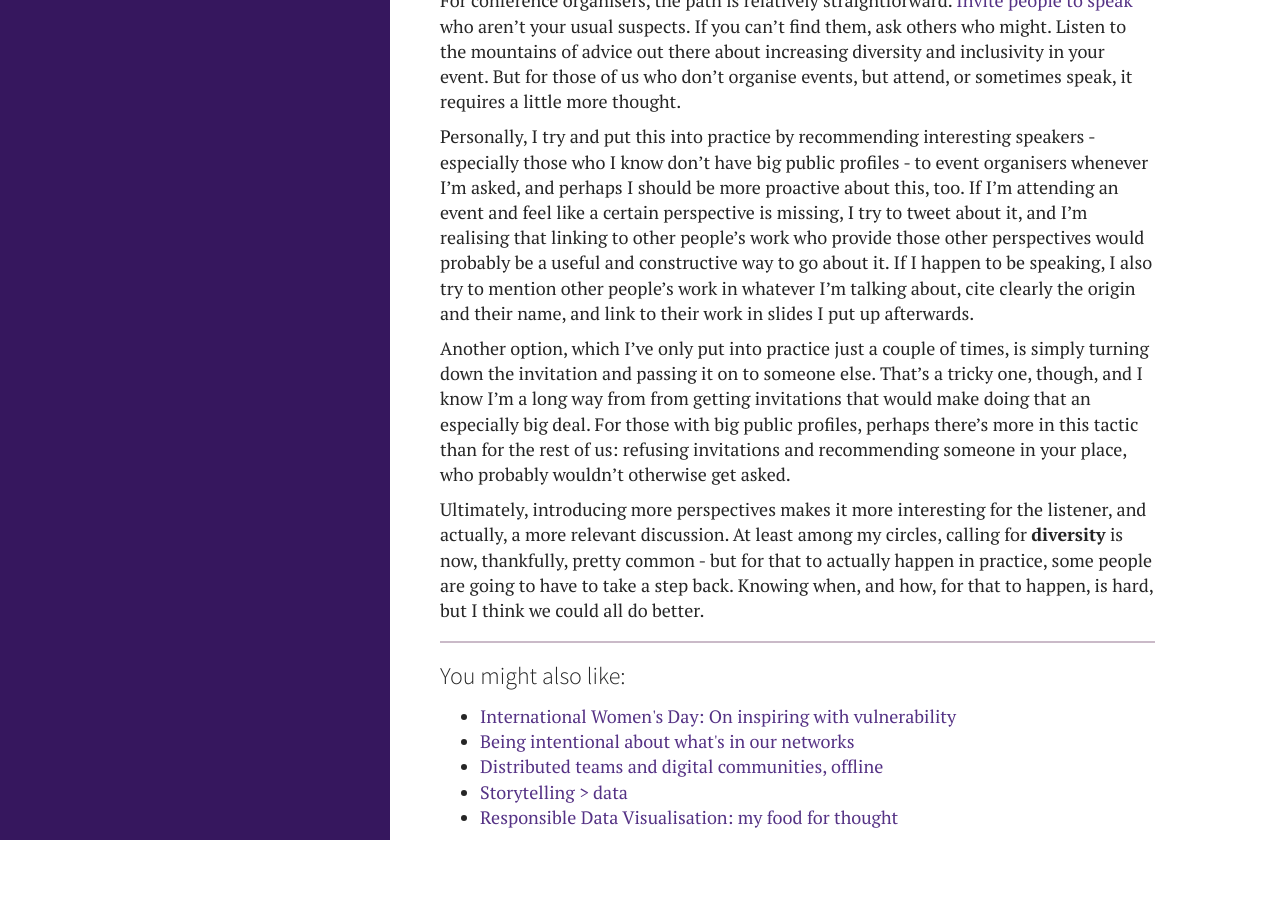
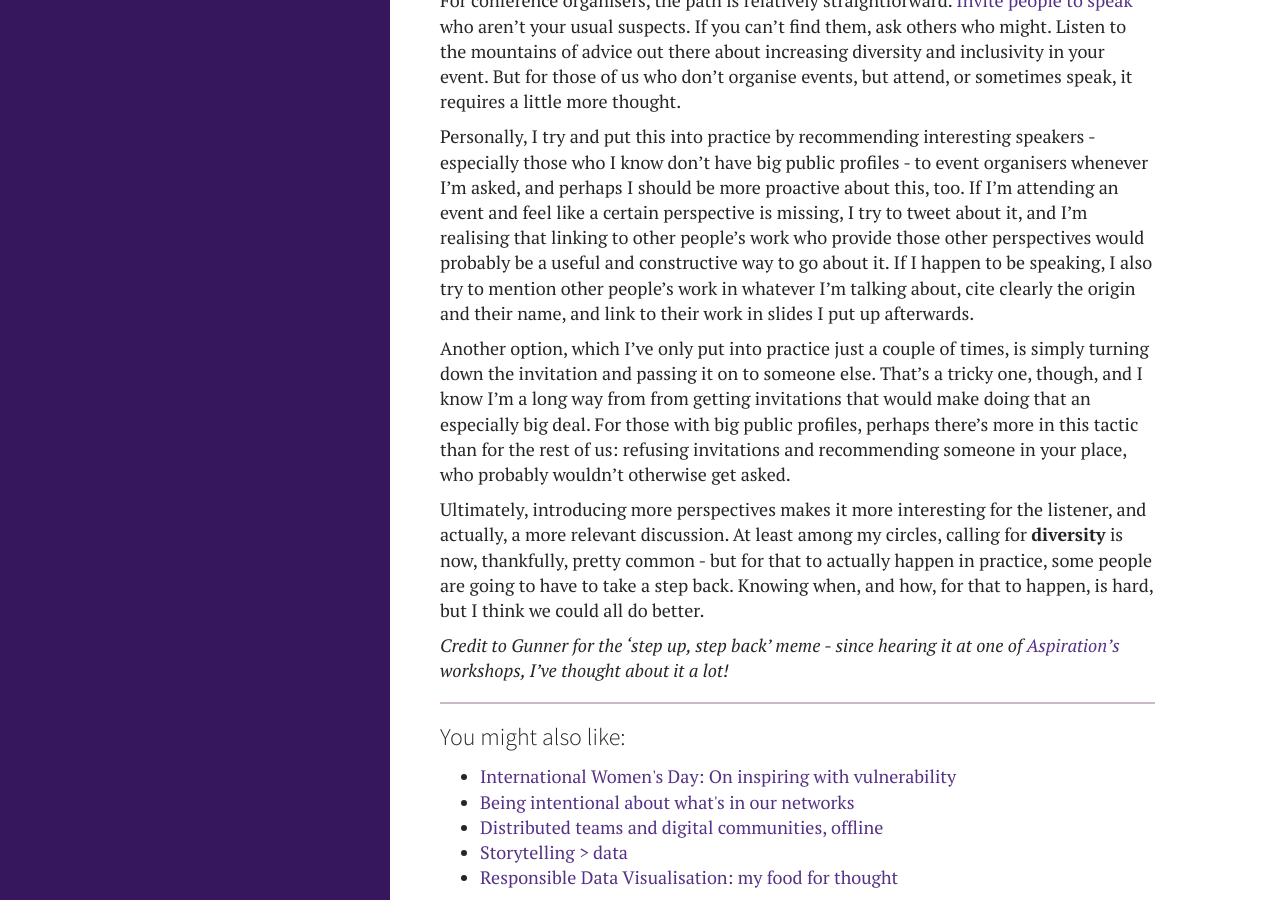
Before and after one commit to zararah/zararah.net, a Jekyll site: the page built from _posts/2016/2016-03-13-step-up-step-back.md, in a window 1280 px wide and 900 px high, scrolled down 1311 px. Built offline with Jekyll 4.4.1, drawn with Linux system fonts in a browser that asks for light colours; Markdown is read by kramdown in place of the engine named in the settings; before the commit the page ends 2151 px from its top, so only the background shows below that.

Commit message:
Add credit in post

```diff
--- a/_posts/2016/2016-03-13-step-up-step-back.md
+++ b/_posts/2016/2016-03-13-step-up-step-back.md
@@ -30,3 +30,5 @@
 Another option, which I've only put into practice just a couple of times, is simply turning down the invitation and passing it on to someone else. That's a tricky one, though, and I know I'm a long way from from getting invitations that would make doing that an especially big deal. For those with big public profiles, perhaps there's more in this tactic than for the rest of us: refusing invitations and recommending someone in your place, who probably wouldn't otherwise get asked.
 
 Ultimately, introducing more perspectives makes it more interesting for the listener, and actually, a more relevant discussion. At least among my circles, calling for **diversity** is now, thankfully, pretty common - but for that to actually happen in practice, some people are going to have to take a step back. Knowing when, and how, for that to happen, is hard, but I think we could all do better.
+
+*Credit to Gunner for the 'step up, step back' meme - since hearing it at one of [Aspiration's](http://aspirationtech.org/) workshops, I've thought about it a lot!*
```
